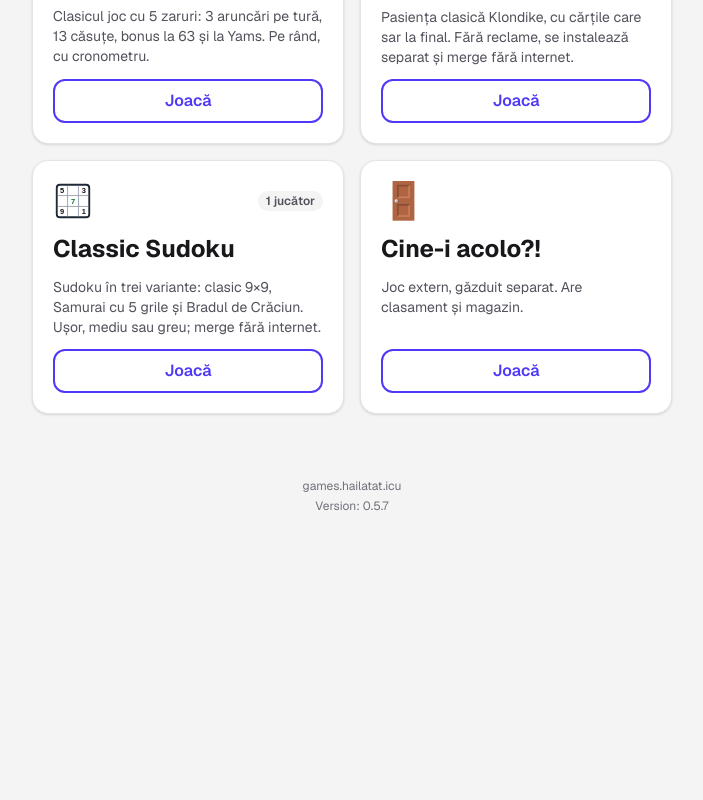
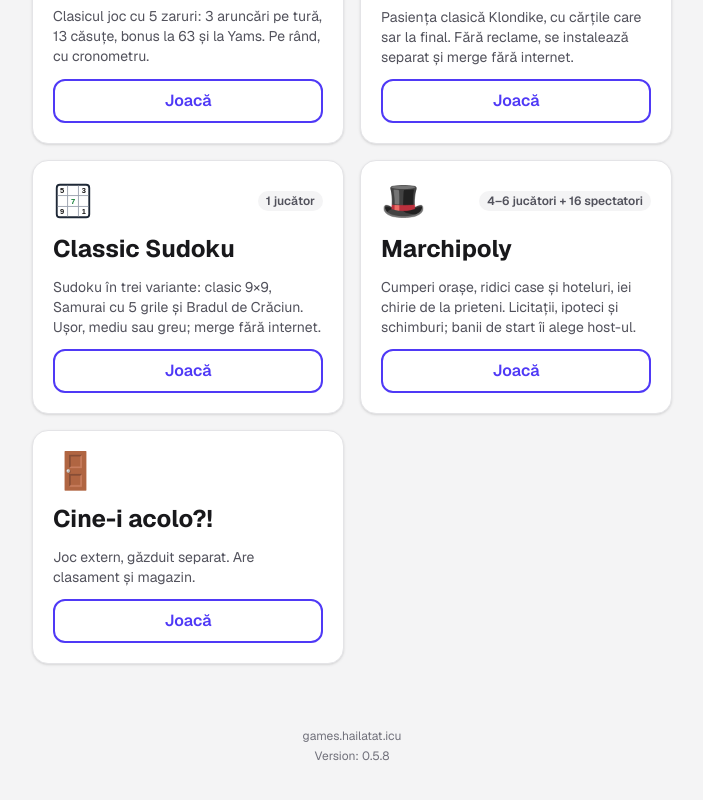
Before and after one commit to florin2495/hailataticu-hub, a Next.js app: page / in a window 1280 px wide. Shown: the part 1722-2522 px from the top of the page, without its empty margins (288-991 px from the left). Before the commit the page ends 2316 px from the top, so only its background shows below. Built offline with nearby package versions, Linux system fonts and the light colour scheme.

Commit message:
Add Marchipoly as game 14 (zone /marchipoly, card 🎩, leaderboard tab); v0.5.8

```diff
--- a/next.config.ts
+++ b/next.config.ts
@@ -18,6 +18,7 @@ const zones: { path: string; origin: string }[] = [
   { path: "/yams", origin: "https://011web-yams-game.vercel.app" },
   { path: "/classicsolitaire", origin: "https://012web-classic-solitaire-game.vercel.app" },
   { path: "/classicsudoku", origin: "https://013web-classic-sudoku-game.vercel.app" },
+  { path: "/marchipoly", origin: "https://014web-marchipoly-game.vercel.app" },
 ];
 
 const nextConfig: NextConfig = {
--- a/package.json
+++ b/package.json
@@ -1,6 +1,6 @@
 {
   "name": "hailataticu-hub",
-  "version": "0.5.7",
+  "version": "0.5.8",
   "private": true,
   "scripts": {
     "dev": "next dev",
--- a/src/games.ts
+++ b/src/games.ts
@@ -135,6 +135,14 @@ const gameList: Game[] = [
     solo: true,
   },
   {
+    slug: "marchipoly",
+    name: "Marchipoly",
+    description: "Cumperi orașe, ridici case și hoteluri, iei chirie de la prieteni. Licitații, ipoteci și schimburi; banii de start îi alege host-ul.",
+    url: "/marchipoly",
+    emoji: "🎩",
+    tag: "4–6 jucători + 16 spectatori",
+  },
+  {
     slug: "cine-i-acolo",
     name: "Cine-i acolo?!",
     description: "Joc extern, găzduit separat. Are clasament și magazin.",
```
Also changed, not shown: 2 other files (tests, documents, lock files or other folders).
